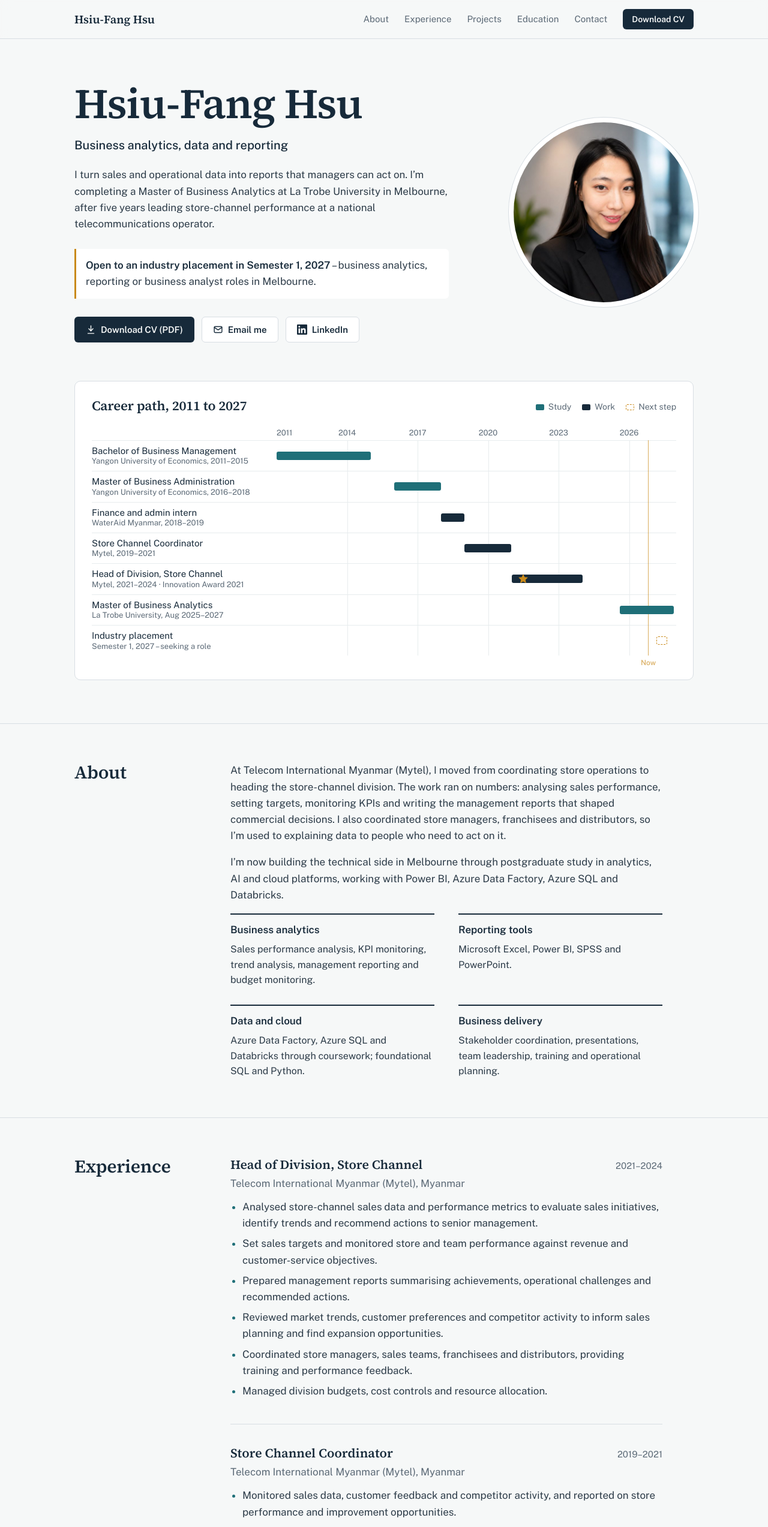
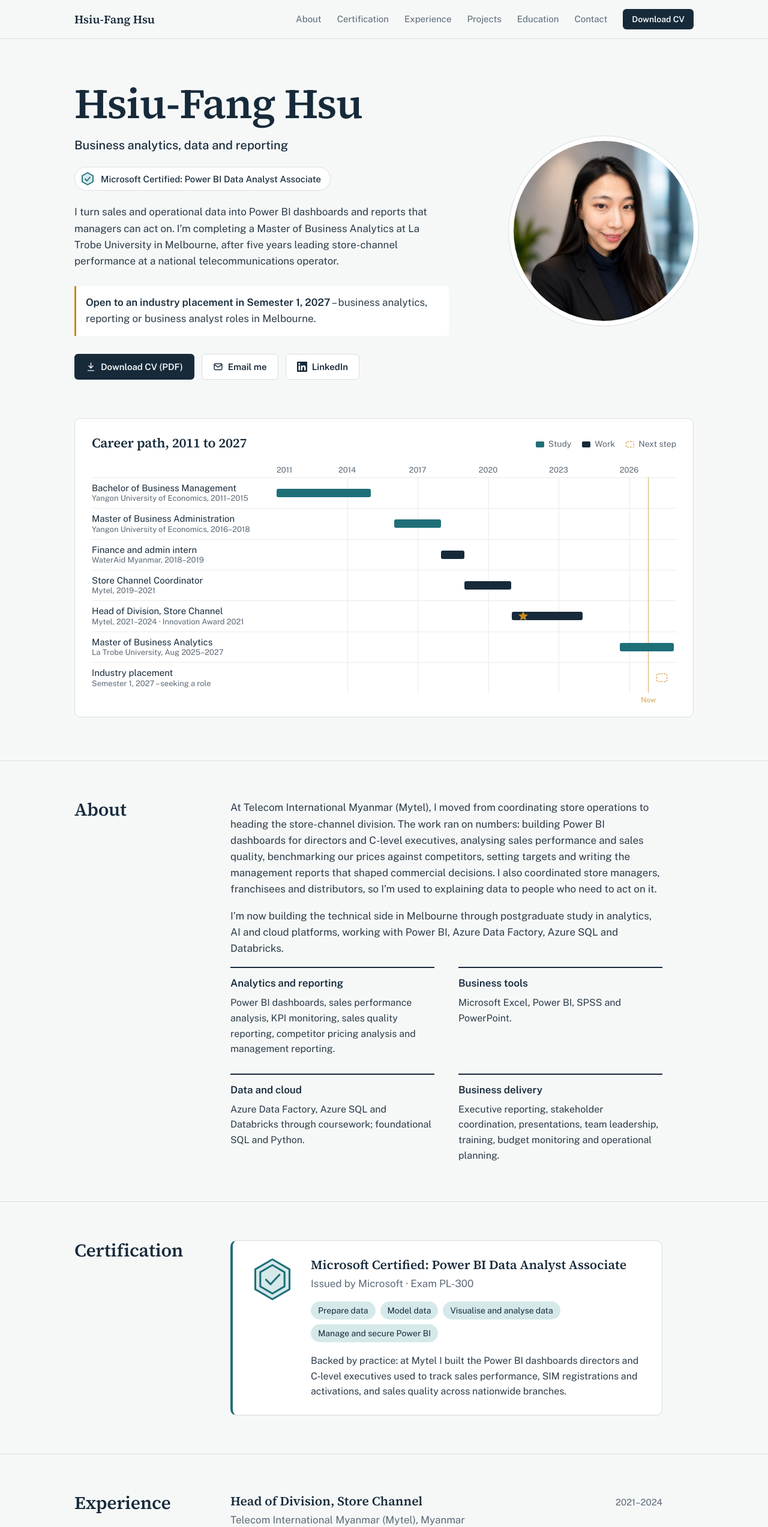
Before and after one commit to hsiufangg/hsiufangg.github.io, a plain HTML site: page index.html in a window 1280 px wide. Shown: the top 2546 px of the page at 60% size. Drawn offline with nearby package versions, Linux system fonts and the light colour scheme.

Commit message:
update 1

```diff
--- a/index.html
+++ b/index.html
@@ -4,15 +4,15 @@
 <meta charset="utf-8">
 <meta name="viewport" content="width=device-width, initial-scale=1">
 <title>Hsiu-Fang Hsu | Business Analytics</title>
-<meta name="description" content="Hsiu-Fang Hsu – Master of Business Analytics candidate at La Trobe University, Melbourne, with five years of telecom sales-channel leadership. Seeking a business analytics or business analyst industry placement for Semester 1, 2027.">
+<meta name="description" content="Hsiu-Fang Hsu – Master of Business Analytics candidate at La Trobe University, Melbourne, and Microsoft Certified Power BI Data Analyst Associate, with five years of telecom sales-channel leadership. Seeking a business analytics or business analyst industry placement for Semester 1, 2027.">
 <meta name="author" content="Hsiu-Fang Hsu">
-<meta name="keywords" content="Hsiu-Fang Hsu, business analytics, business analyst, Power BI, Excel, SQL, Azure, Melbourne, La Trobe University, industry placement">
-<link rel="canonical" href="https://hsiufang.github.io/">
+<meta name="keywords" content="Hsiu-Fang Hsu, business analytics, business analyst, Power BI, Microsoft Certified Power BI Data Analyst Associate, PL-300, Excel, SQL, Azure, Melbourne, La Trobe University, industry placement">
+<link rel="canonical" href="https://hsiufangg.github.io/">
 <meta property="og:type" content="profile">
 <meta property="og:title" content="Hsiu-Fang Hsu | Business Analytics">
-<meta property="og:description" content="Master of Business Analytics candidate in Melbourne with telecom sales-channel leadership experience. Open to industry placement, Semester 1 2027.">
-<meta property="og:url" content="https://hsiufang.github.io/">
-<meta property="og:image" content="https://hsiufang.github.io/assets/profile.jpg">
+<meta property="og:description" content="Master of Business Analytics candidate in Melbourne and Microsoft Certified Power BI Data Analyst Associate, with telecom sales-channel leadership experience. Open to industry placement, Semester 1 2027.">
+<meta property="og:url" content="https://hsiufangg.github.io/">
+<meta property="og:image" content="https://hsiufangg.github.io/assets/profile.jpg">
 <meta name="twitter:card" content="summary">
 <meta name="theme-color" content="#172A3A">
 <link rel="icon" href="favicon.svg" type="image/svg+xml">
@@ -31,7 +31,13 @@
     {"@type": "CollegeOrUniversity", "name": "La Trobe University"},
     {"@type": "CollegeOrUniversity", "name": "Yangon University of Economics"}
   ],
-  "knowsAbout": ["Business analytics", "Power BI", "Microsoft Excel", "SQL", "Azure Data Factory", "Databricks", "KPI reporting"],
+  "knowsAbout": ["Business analytics", "Power BI", "Power BI dashboards", "Microsoft Excel", "SQL", "Azure Data Factory", "Databricks", "KPI reporting", "Competitor pricing analysis"],
+  "hasCredential": {
+    "@type": "EducationalOccupationalCredential",
+    "name": "Microsoft Certified: Power BI Data Analyst Associate",
+    "credentialCategory": "certification",
+    "recognizedBy": {"@type": "Organization", "name": "Microsoft"}
+  },
   "sameAs": ["https://www.linkedin.com/in/hsiu-fang-hsu-4ba78712b"]
 }
 </script>
@@ -101,6 +107,9 @@ nav.links .btn:hover{color:#fff}
 .status{display:flex;align-items:flex-start;gap:12px;margin:0 0 30px;padding:14px 16px;border-left:3px solid var(--amber);background:var(--surface);max-width:60ch;border-radius:0 6px 6px 0}
 .status strong{color:var(--ink);font-weight:600}
 .actions{display:flex;flex-wrap:wrap;gap:12px}
+.cred{display:inline-flex;align-items:center;gap:10px;margin:0 0 22px;padding:7px 15px 7px 9px;border:1px solid var(--rule);border-radius:999px;background:var(--surface);color:var(--ink);text-decoration:none;font-size:15px;font-weight:500;line-height:1.3}
+.cred svg{width:24px;height:24px;flex:none;color:var(--teal)}
+.cred:hover{border-color:var(--teal)}
 .portrait{width:300px;height:300px;border-radius:50%;object-fit:cover;box-shadow:0 0 0 8px var(--surface),0 0 0 9px var(--rule)}
 
 /* Timeline (Gantt) */
@@ -161,6 +170,13 @@ h3{font-family:var(--serif);font-weight:600;color:var(--ink);font-size:21px;line
 .entry li{margin:0 0 7px}
 .entry li::marker{color:var(--teal)}
 
+/* Certification */
+.cert{display:grid;grid-template-columns:auto 1fr;gap:26px;align-items:start;background:var(--surface);border:1px solid var(--rule);border-left:4px solid var(--teal);border-radius:10px;padding:26px 28px}
+.cert-badge{width:76px;height:76px;color:var(--teal)}
+.cert .org{margin:4px 0 16px}
+.cert-areas{list-style:none;margin:0 0 18px;padding:0;display:flex;flex-wrap:wrap;gap:8px}
+.cert-areas li{background:var(--teal-soft);color:var(--ink);font-size:14px;line-height:1.3;padding:6px 12px;border-radius:999px}
+.cert p:last-child{margin:0;font-size:16px}
 .edu-list{display:grid;gap:22px}
 .edu-item{display:grid;grid-template-columns:1fr auto;gap:2px 16px}
 .edu-item p{margin:0;color:var(--muted);grid-column:1 / -1}
@@ -193,6 +209,9 @@ footer .wrap{display:flex;justify-content:space-between;flex-wrap:wrap;gap:8px}
   .wrap{padding:0 16px}
   .panel{padding:20px 16px 16px}
   .gantt{--label:0px}
+  .cert{grid-template-columns:1fr;gap:14px;padding:20px 18px}
+  .cert-badge{width:56px;height:56px}
+  .cred{font-size:14px}
   .axis,.row{grid-template-columns:1fr;row-gap:6px}
   .axis .lbl-spacer{display:none}
   .gridlines{display:none}
@@ -219,6 +238,7 @@ footer .wrap{display:flex;justify-content:space-between;flex-wrap:wrap;gap:8px}
     <a class="brand" href="#">Hsiu-Fang Hsu</a>
     <nav class="links" aria-label="Main">
       <a href="#about">About</a>
+      <a href="#certification">Certification</a>
       <a href="#experience">Experience</a>
       <a href="#projects">Projects</a>
       <a href="#education">Education</a>
@@ -234,7 +254,11 @@ footer .wrap{display:flex;justify-content:space-between;flex-wrap:wrap;gap:8px}
       <div>
         <h1>Hsiu-Fang Hsu</h1>
         <p class="role">Business analytics, data and reporting</p>
-        <p class="intro">I turn sales and operational data into reports that managers can act on. I&rsquo;m completing a Master of Business Analytics at La Trobe University in Melbourne, after five years leading store-channel performance at a national telecommunications operator.</p>
+        <a class="cred" href="#certification">
+          <svg viewBox="0 0 24 24" fill="none" stroke="currentColor" stroke-width="1.8" stroke-linecap="round" stroke-linejoin="round" aria-hidden="true"><path d="M12 2 21 7v10l-9 5-9-5V7Z" style="fill:var(--teal-soft)"/><path d="m8 12.5 3 3 5-6"/></svg>
+          Microsoft Certified: Power BI Data Analyst Associate
+        </a>
+        <p class="intro">I turn sales and operational data into Power BI dashboards and reports that managers can act on. I&rsquo;m completing a Master of Business Analytics at La Trobe University in Melbourne, after five years leading store-channel performance at a national telecommunications operator.</p>
         <p class="status"><span><strong>Open to an industry placement in Semester 1, 2027</strong> &ndash; business analytics, reporting or business analyst roles in Melbourne.</span></p>
         <div class="actions">
           <a class="btn btn-primary" href="cv.pdf" download="Hsiu-Fang-Hsu-CV.pdf">
@@ -318,14 +342,38 @@ footer .wrap{display:flex;justify-content:space-between;flex-wrap:wrap;gap:8px}
     <div class="wrap">
       <h2 id="about-title">About</h2>
       <div class="content">
-        <p>At Telecom International Myanmar (Mytel), I moved from coordinating store operations to heading the store-channel division. The work ran on numbers: analysing sales performance, setting targets, monitoring KPIs and writing the management reports that shaped commercial decisions. I also coordinated store managers, franchisees and distributors, so I&rsquo;m used to explaining data to people who need to act on it.</p>
+        <p>At Telecom International Myanmar (Mytel), I moved from coordinating store operations to heading the store-channel division. The work ran on numbers: building Power BI dashboards for directors and C-level executives, analysing sales performance and sales quality, benchmarking our prices against competitors, setting targets and writing the management reports that shaped commercial decisions. I also coordinated store managers, franchisees and distributors, so I&rsquo;m used to explaining data to people who need to act on it.</p>
         <p>I&rsquo;m now building the technical side in Melbourne through postgraduate study in analytics, AI and cloud platforms, working with Power BI, Azure Data Factory, Azure SQL and Databricks.</p>
         <dl class="skills">
-          <div><dt>Business analytics</dt><dd>Sales performance analysis, KPI monitoring, trend analysis, management reporting and budget monitoring.</dd></div>
-          <div><dt>Reporting tools</dt><dd>Microsoft Excel, Power BI, SPSS and PowerPoint.</dd></div>
+          <div><dt>Analytics and reporting</dt><dd>Power BI dashboards, sales performance analysis, KPI monitoring, sales quality reporting, competitor pricing analysis and management reporting.</dd></div>
+          <div><dt>Business tools</dt><dd>Microsoft Excel, Power BI, SPSS and PowerPoint.</dd></div>
           <div><dt>Data and cloud</dt><dd>Azure Data Factory, Azure SQL and Databricks through coursework; foundational SQL and Python.</dd></div>
-          <div><dt>Business delivery</dt><dd>Stakeholder coordination, presentations, team leadership, training and operational planning.</dd></div>
+          <div><dt>Business delivery</dt><dd>Executive reporting, stakeholder coordination, presentations, team leadership, training, budget monitoring and operational planning.</dd></div>
         </dl>
+      </div>
+    </div>
+  </section>
+
+  <section class="block" id="certification" aria-labelledby="cert-title">
+    <div class="wrap">
+      <h2 id="cert-title">Certification</h2>
+      <div class="content">
+        <article class="cert">
+          <svg class="cert-badge" viewBox="0 0 64 64" fill="none" stroke="currentColor" stroke-width="2.6" stroke-linecap="round" stroke-linejoin="round" aria-hidden="true"><path d="M32 4 56 18v28L32 60 8 46V18Z" style="fill:var(--teal-soft)"/><path d="M32 12 49 22v20L32 52 15 42V22Z"/><path d="m23 32.5 6.5 6.5L42 25.5"/></svg>
+          <div>
+            <h3>Microsoft Certified: Power BI Data Analyst Associate</h3>
+            <p class="org">Issued by Microsoft &middot; Exam PL-300</p>
+            <ul class="cert-areas" aria-label="Skills validated">
+              <li>Prepare data</li>
+              <li>Model data</li>
+              <li>Visualise and analyse data</li>
+              <li>Manage and secure Power BI</li>
+            </ul>
+            <p>Backed by practice: at Mytel I built the Power BI dashboards directors and C&#8209;level executives used to track sales performance, SIM registrations and activations, and sales quality across nationwide branches.</p>
+            <!-- To add a verification link, paste your Microsoft Learn or Credly credential URL here, e.g.
+                 <p><a href="YOUR-CREDENTIAL-URL" target="_blank" rel="noopener">Verify credential</a></p> -->
+          </div>
+        </article>
       </div>
     </div>
   </section>
@@ -338,12 +386,12 @@ footer .wrap{display:flex;justify-content:space-between;flex-wrap:wrap;gap:8px}
           <div class="entry-head"><h3>Head of Division, Store Channel</h3><span class="when">2021&ndash;2024</span></div>
           <p class="org">Telecom International Myanmar (Mytel), Myanmar</p>
           <ul>
-            <li>Analysed store-channel sales data and performance metrics to evaluate sales initiatives, identify trends and recommend actions to senior management.</li>
-            <li>Set sales targets and monitored store and team performance against revenue and customer-service objectives.</li>
-            <li>Prepared management reports summarising achievements, operational challenges and recommended actions.</li>
-            <li>Reviewed market trends, customer preferences and competitor activity to inform sales planning and find expansion opportunities.</li>
+            <li>Developed Power BI dashboards for department and branch directors and C-level executives to monitor sales performance, SIM registrations and activations, and sales quality across nationwide branches.</li>
+            <li>Benchmarked selling prices and discounts across wholesale and DTR channels against competitors&rsquo; market prices to support senior management decisions on pricing and discount strategy.</li>
+            <li>Analysed store-channel sales data and KPIs to evaluate sales initiatives, identify trends and recommend actions to senior management.</li>
+            <li>Set sales targets and monitored store and team performance against revenue and customer-service objectives; reported progress, operational challenges and recommended actions.</li>
             <li>Coordinated store managers, sales teams, franchisees and distributors, providing training and performance feedback.</li>
-            <li>Managed division budgets, cost controls and resource allocation.</li>
+            <li>Managed division budgets, cost controls and resource allocation to support efficiency and profitability.</li>
           </ul>
         </article>
         <article class="entry">
@@ -360,7 +408,7 @@ footer .wrap{display:flex;justify-content:space-between;flex-wrap:wrap;gap:8px}
           <p class="org">WaterAid Myanmar, Myanmar</p>
           <ul>
             <li>Maintained financial records, receipts and invoices; supported salary, vendor and reimbursement payments under financial controls.</li>
-            <li>Assisted with procurement documentation, quotations and purchase orders.</li>
+            <li>Assisted with procurement documentation, quotations, purchase orders, meetings and travel arrangements.</li>
           </ul>
         </article>
       </div>
@@ -377,7 +425,6 @@ footer .wrap{display:flex;justify-content:space-between;flex-wrap:wrap;gap:8px}
           <ul>
             <li>Built a cloud analytics workflow for Melbourne pedestrian movement data, connecting data preparation and storage to Power BI reporting.</li>
             <li>Prepared hourly measures including counts, observation counts and variability to compare locations and time periods.</li>
-            <li>Documented the pipeline and outputs to explain data processing and business interpretation.</li>
           </ul>
         </article>
         <article class="entry">
@@ -394,7 +441,7 @@ footer .wrap{display:flex;justify-content:space-between;flex-wrap:wrap;gap:8px}
 
   <section class="block" id="education" aria-labelledby="edu-title">
     <div class="wrap">
-      <h2 id="edu-title">Education and awards</h2>
+      <h2 id="edu-title">Education and recognition</h2>
       <div class="content edu-list">
         <div class="edu-item"><h3>Master of Business Analytics</h3><span class="when">Aug 2025&ndash;2027</span><p>La Trobe University, Melbourne</p></div>
         <div class="edu-item"><h3>Master of Business Administration</h3><span class="when">2016&ndash;2018</span><p>Yangon University of Economics, Myanmar</p></div>
```
Also changed, not shown: 3 other files.
